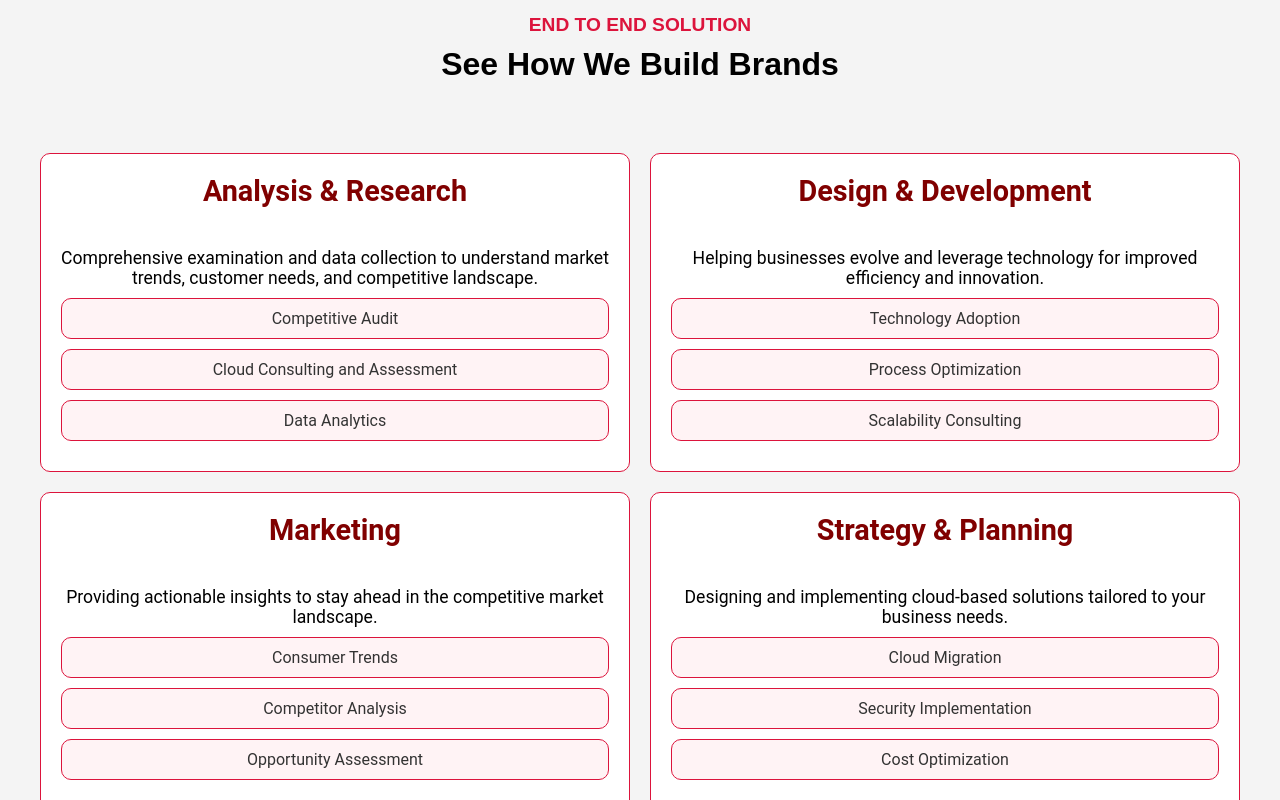
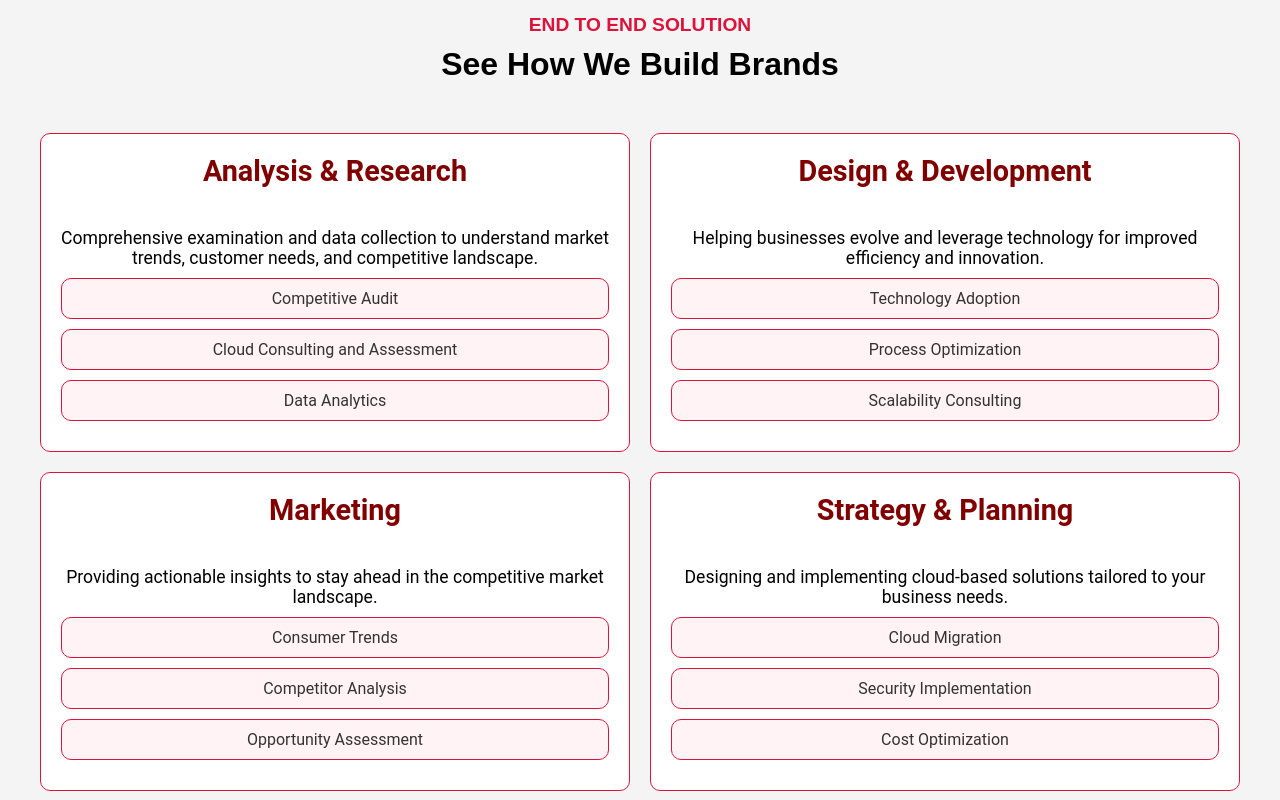
Before and after one commit to aniketpandey143/Matrix-Website-Revamp, a plain HTML site: page index.html in a window 1280 px wide. Shown: the part 4200-5000 px from the top of the page. Drawn offline with Linux system fonts and the light colour scheme.

Commit message:
Add files via upload

```diff
--- a/style.css
+++ b/style.css
@@ -685,7 +685,7 @@
     display: flex;
     justify-content: center;
     align-items: center;
-    padding: 20px;
+    /* padding: 10px; */
     padding-bottom: 50px;
     font-family: 'Roboto', sans-serif;
   }
```
